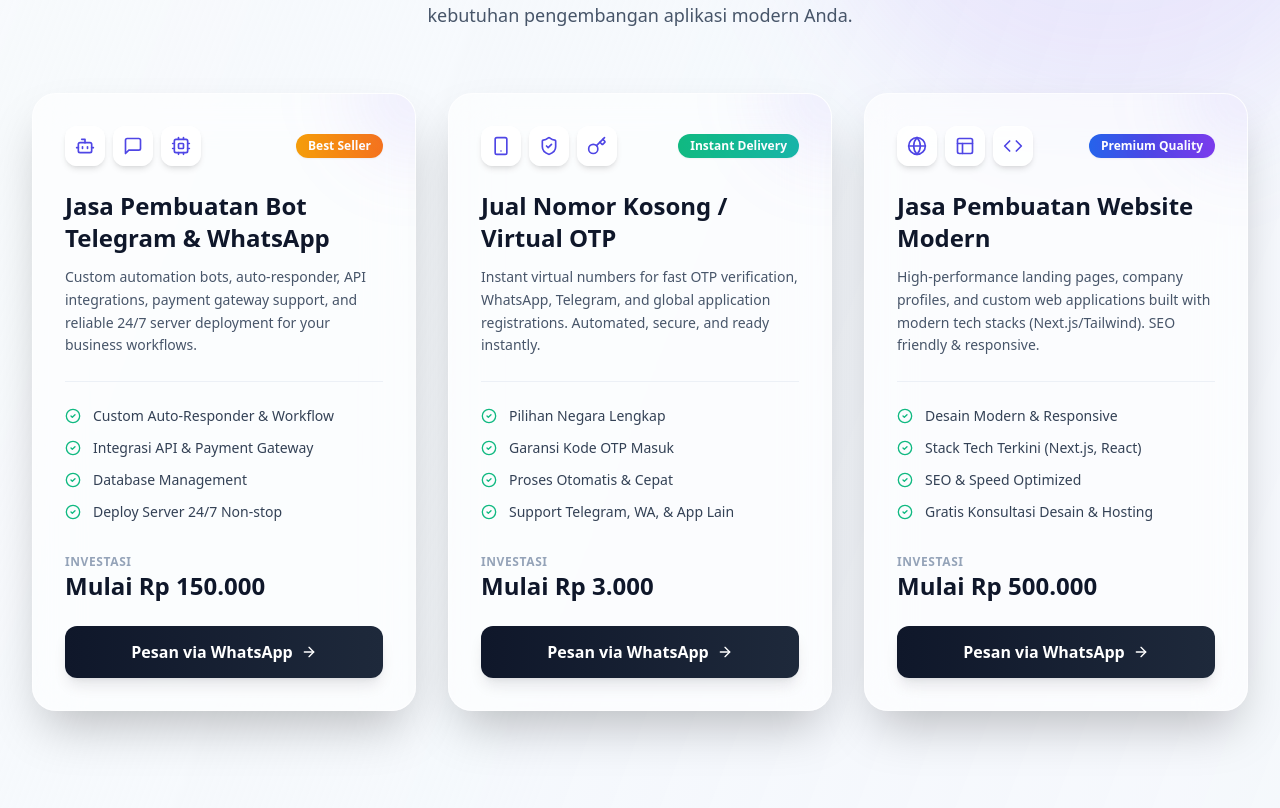
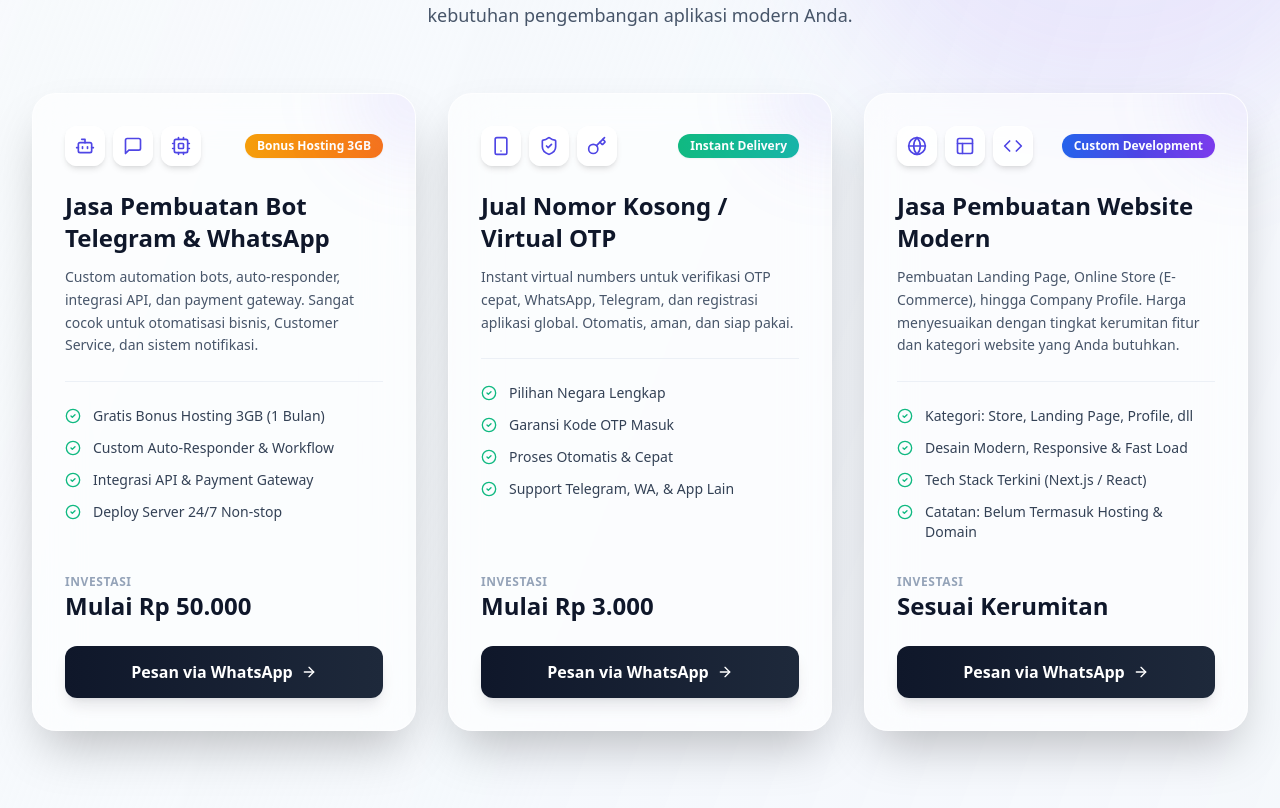
Before and after one commit to Nephyy1/itsnephyy, a Next.js app: page / in a window 1280 px wide. Shown: the part 1144-1952 px from the top of the page. Built offline with nearby package versions, Linux system fonts and the light colour scheme.

Commit message:
Update page.tsx

```diff
--- a/app/page.tsx
+++ b/app/page.tsx
@@ -30,23 +30,23 @@
     {
       title: "Jasa Pembuatan Bot Telegram & WhatsApp",
       description:
-        "Custom automation bots, auto-responder, API integrations, payment gateway support, and reliable 24/7 server deployment for your business workflows.",
-      price: "Mulai Rp 150.000",
-      badge: "Best Seller",
+        "Custom automation bots, auto-responder, integrasi API, dan payment gateway. Sangat cocok untuk otomatisasi bisnis, Customer Service, dan sistem notifikasi.",
+      price: "Mulai Rp 50.000",
+      badge: "Bonus Hosting 3GB",
       badgeColor: "bg-gradient-to-r from-amber-500 to-orange-500 text-white",
       icons: [Bot, MessageSquare, Cpu],
       features: [
+        "Gratis Bonus Hosting 3GB (1 Bulan)",
         "Custom Auto-Responder & Workflow",
         "Integrasi API & Payment Gateway",
-        "Database Management",
         "Deploy Server 24/7 Non-stop",
       ],
-      whatsappText: "Halo Nephyy Store, saya tertarik pesan Bot Telegram/WhatsApp.",
+      whatsappText: "Halo Nephyy Store, saya tertarik pesan Bot Telegram/WhatsApp (Mulai 50rb + Bonus Hosting 3GB).",
     },
     {
       title: "Jual Nomor Kosong / Virtual OTP",
       description:
-        "Instant virtual numbers for fast OTP verification, WhatsApp, Telegram, and global application registrations. Automated, secure, and ready instantly.",
+        "Instant virtual numbers untuk verifikasi OTP cepat, WhatsApp, Telegram, dan registrasi aplikasi global. Otomatis, aman, dan siap pakai.",
       price: "Mulai Rp 3.000",
       badge: "Instant Delivery",
       badgeColor: "bg-gradient-to-r from-emerald-500 to-teal-500 text-white",
@@ -62,18 +62,18 @@
     {
       title: "Jasa Pembuatan Website Modern",
       description:
-        "High-performance landing pages, company profiles, and custom web applications built with modern tech stacks (Next.js/Tailwind). SEO friendly & responsive.",
-      price: "Mulai Rp 500.000",
-      badge: "Premium Quality",
+        "Pembuatan Landing Page, Online Store (E-Commerce), hingga Company Profile. Harga menyesuaikan dengan tingkat kerumitan fitur dan kategori website yang Anda butuhkan.",
+      price: "Sesuai Kerumitan",
+      badge: "Custom Development",
       badgeColor: "bg-gradient-to-r from-blue-600 via-indigo-600 to-violet-600 text-white",
       icons: [Globe, Layout, Code],
       features: [
-        "Desain Modern & Responsive",
-        "Stack Tech Terkini (Next.js, React)",
-        "SEO & Speed Optimized",
-        "Gratis Konsultasi Desain & Hosting",
+        "Kategori: Store, Landing Page, Profile, dll",
+        "Desain Modern, Responsive & Fast Load",
+        "Tech Stack Terkini (Next.js / React)",
+        "Catatan: Belum Termasuk Hosting & Domain",
       ],
-      whatsappText: "Halo Nephyy Store, saya ingin konsultasi pembuatan Website Modern.",
+      whatsappText: "Halo Nephyy Store, saya ingin konsultasi pembuatan Website Modern (Store/Landing Page/dll).",
     },
   ];
 
@@ -106,7 +106,7 @@
   };
 
   return (
-    <div className="min-h-screen bg-gradient-to-br from-slate-50 via-blue-50/30 to-indigo-50/20 text-slate-900 font-sans relative overflow-x-hidden selection:bg-indigo-500 selection:text-white">
+    <div className="flex flex-col min-h-screen bg-gradient-to-br from-slate-50 via-blue-50/30 to-indigo-50/20 text-slate-900 font-sans relative overflow-x-hidden selection:bg-indigo-500 selection:text-white">
       <div className="absolute top-[-10%] left-[-10%] w-[500px] h-[500px] bg-cyan-400/20 rounded-full blur-3xl pointer-events-none -z-10 animate-pulse" />
       <div className="absolute top-[20%] right-[-10%] w-[600px] h-[600px] bg-violet-500/15 rounded-full blur-3xl pointer-events-none -z-10" />
       <div className="absolute bottom-[-10%] left-[30%] w-[550px] h-[550px] bg-blue-500/15 rounded-full blur-3xl pointer-events-none -z-10" />
@@ -205,6 +205,7 @@
         )}
       </header>
 
+      <main className="flex-1 w-full">
         <section className="relative pt-16 pb-24 md:pt-28 md:pb-36 overflow-hidden">
           <div className="max-w-7xl mx-auto px-4 sm:px-6 lg:px-8">
             <div className="grid grid-cols-1 lg:grid-cols-12 gap-12 lg:gap-8 items-center">
@@ -229,7 +230,7 @@
                 </h1>
 
                 <p className="text-lg sm:text-xl text-slate-600 max-w-2xl font-normal leading-relaxed mb-8">
-                Nephyy Store menyediakan layanan otomatisasi bot pintar, nomor virtual OTP instan, hingga pembuatan website berskala tinggi dengan arsitektur modern untuk bisnis dan developer.
+                  Nephyy Store menyediakan layanan otomatisasi bot pintar mulai dari 50Rb, nomor virtual OTP instan, hingga pembuatan website berskala tinggi dengan arsitektur modern untuk bisnis dan developer.
                 </p>
 
                 <div className="flex flex-col sm:flex-row items-stretch sm:items-center gap-4 w-full sm:w-auto">
@@ -447,8 +448,9 @@
             </div>
           </div>
         </section>
+      </main>
 
-      <footer className="bg-white/40 backdrop-blur-lg border-t border-white/40 pt-16 pb-12">
+      <footer className="w-full bg-white/40 backdrop-blur-lg border-t border-white/40 pt-16 pb-12 mt-auto">
         <div className="max-w-7xl mx-auto px-4 sm:px-6 lg:px-8">
           <div className="flex flex-col md:flex-row items-center justify-between gap-6 pb-12 border-b border-slate-200/60 text-center md:text-left">
             <div>
```
Lines whose indentation alone changed are shown as unchanged.
